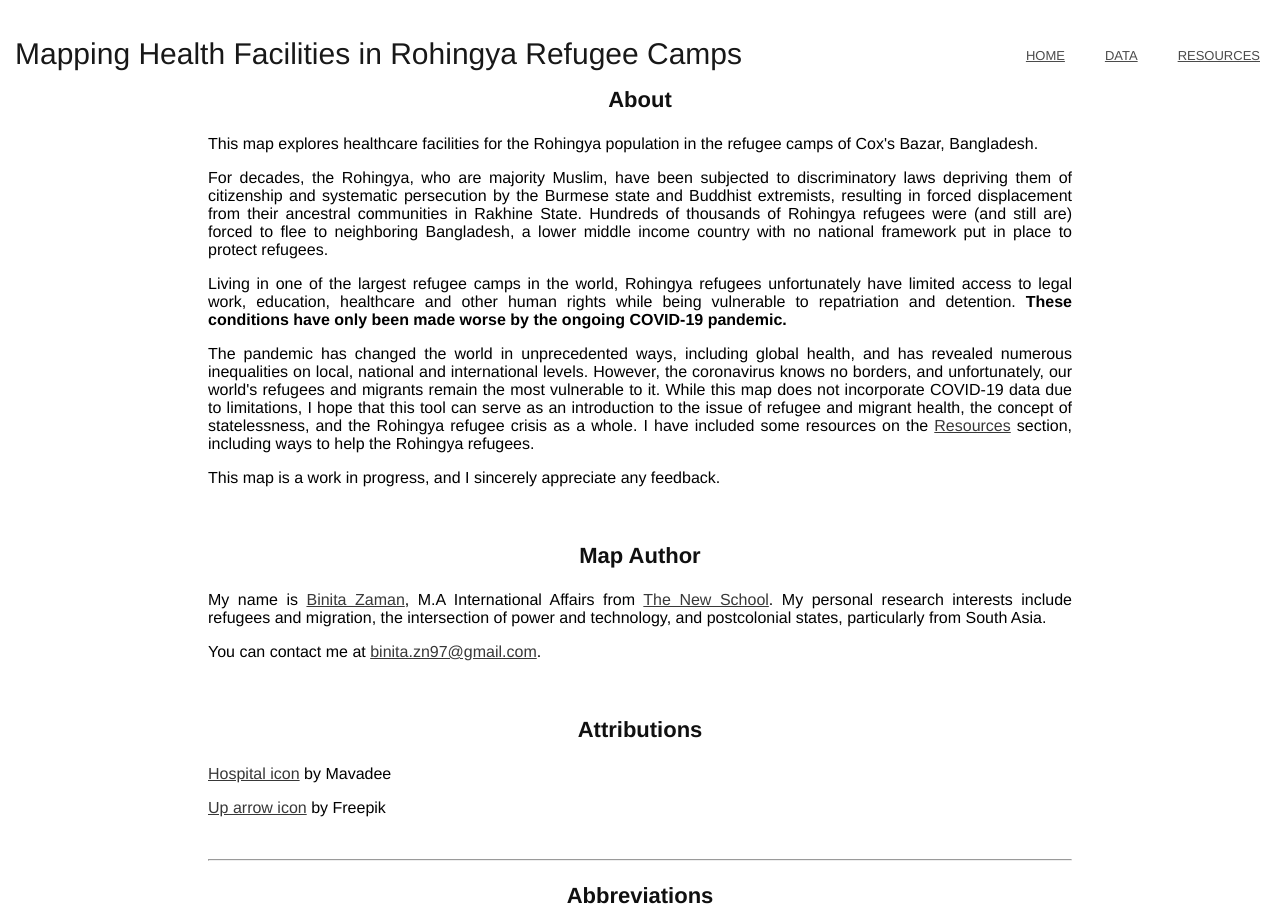
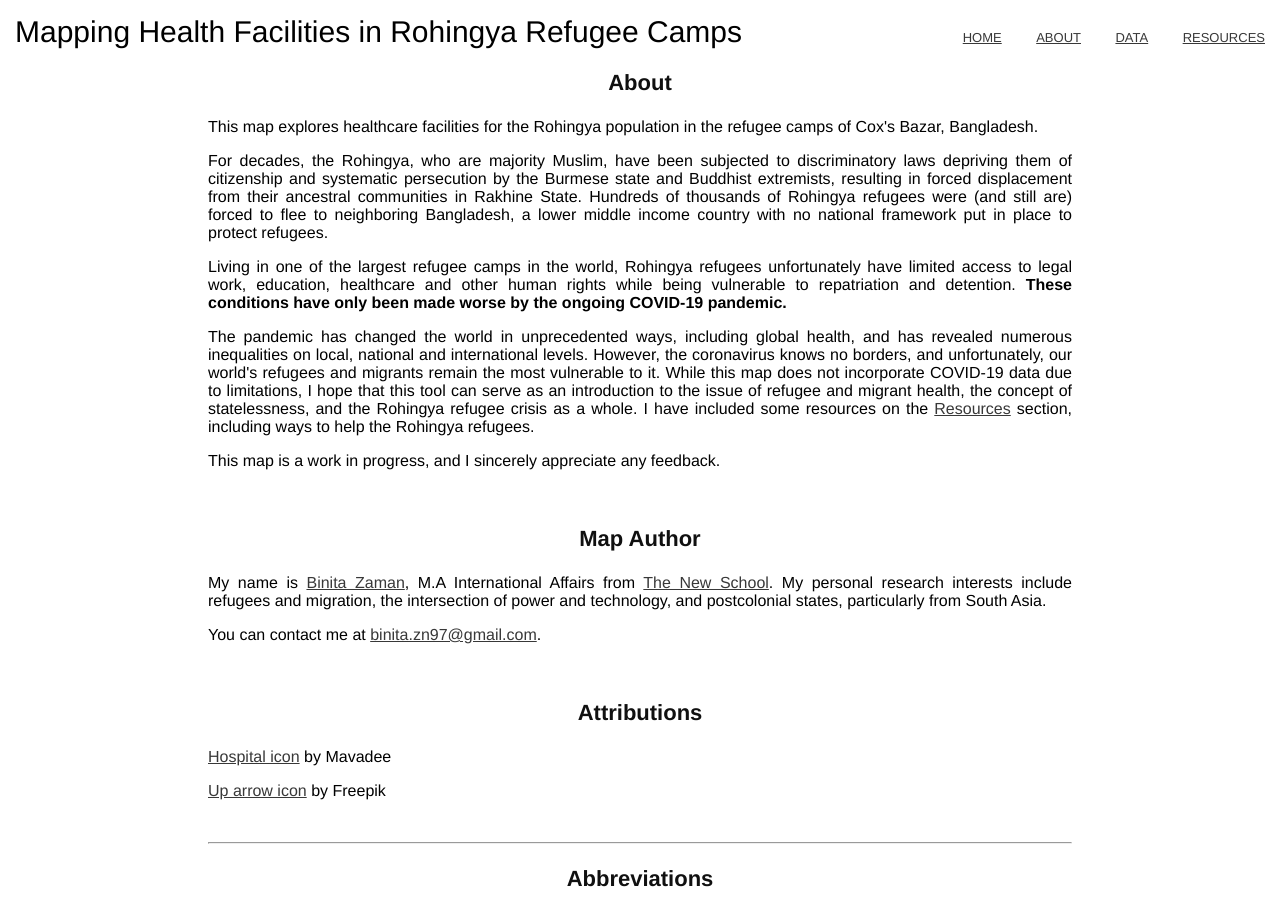
Before and after one commit to binitaz/rohingyahealthfacilities, a plain HTML site: page about.html in a window 1280 px wide. Shown: the top 912 px of the page. Drawn offline with nearby package versions, Linux system fonts and the light colour scheme; a script that the page names is missing.

Commit message:
🕰🌸 Updated with Glitch

```diff
--- a/about.html
+++ b/about.html
@@ -3,7 +3,7 @@
   <head>
     <script src="//code.jquery.com/jquery-1.11.1.min.js"></script>
     <title>About | Health Facilities in Rohingya Refugee Camps </title>
-  <meta name="viewport" content="initial-scale=1.0">
+  <meta name="viewport" content="device-width; initial-scale=1.0">
     <meta charset="utf-8">
 
     <meta name="description" content="This is a webmap exploring healthcare facilities for the Rohingya population in the refugee camps of Cox's Bazar, Bangladesh." />
@@ -27,29 +27,21 @@
 
   </head>
     <header>
-      <div class="navigation-bar">
-        <div style="float:left"><h1>Mapping Health Facilities in Rohingya Refugee Camps</h1></div>
-
-        <div class="navigation-buttons">
-          <a href="index.html">
-            home
-          </a>
-          <a href="data.html">
-            data
-          </a>
-          <a href="resources.html">
-            resources
-          </a>
-        </div>
-      </div>
+       <h1>Mapping Health Facilities in Rohingya Refugee Camps</h1>
+      <nav>
+          <ul>
+            <li><a href="index.html">home</a></li>
+            <li><a href="about.html">about</a></li>
+            <li><a href="data.html">data</a></li>
+            <li><a href="resources.html">resources</a></li>
+        </ul>
+      </nav>
     </header>
   <body>
     <div class="bodytext">
-      <p>
+
 <h3>
-
-
-   <center>About</center>
+<center>About</center>
     </h3>
     <div style="text-align: justify;">This map explores healthcare facilities for the Rohingya population in the refugee camps of Cox's Bazar, Bangladesh.
     <p>For decades, the Rohingya, who are majority Muslim, have been subjected to discriminatory laws depriving them of citizenship and systematic persecution by the Burmese state and Buddhist extremists, resulting in forced displacement from their ancestral communities in Rakhine State.
@@ -91,7 +83,7 @@ This map is a work in progress, and I sincerely appreciate any feedback.
 </div>
 <br>
 <hr>
-    <h3><center><p id="abbreviations">Abbreviations</p></center></h3>
+    <h3><center><a id="abbreviations" class="anchor">Abbreviations</a></center></h3>
     <center>ACF — Action Contre la Faim</center>
     <br><center>BDRCS — Bangladesh Red Crescent Society</center>
     <br><center>BRAC — Bangladesh Rehabilitation Assistance Committee</center>
@@ -129,7 +121,7 @@ This map is a work in progress, and I sincerely appreciate any feedback.
     <br><center>TB — Tuberculosis</center>
     <br><center>TMSS — Thengamara Mohila Sobuj Sangha</center>
     <br><center>YFS — Youth Friendly Services</center>
-    </p>
+
 
 <a href="#top"><img src="https://cdn.glitch.com/c3bd548f-8699-41ea-8020-3834314fef96%2Fup-arrow.png?v=1620537173683" width="30" height="25" alt="scroll to top"></a>
   </div>
--- a/style.css
+++ b/style.css
@@ -8,10 +8,21 @@ body {
 
 .bodytext {
   font-family: Helvetica Neue, Helvetica, Arial, sans-serif; ;
-  margin: auto;
+  padding-top:3rem;
   padding-left: 13rem;
   padding-right: 13rem;
+
 }
+
+header {
+width: 100%;
+height: 70px;
+background-color: #ffffff;
+position: fixed;
+top: 0;
+z-index: 9999;
+}
+
 
 h1 {
   font-family: Helvetica Neue, Helvetica, Arial, sans-serif;
@@ -24,6 +35,22 @@ h1 {
   top: -5px;
   align-items: center;
 }
+
+ul {
+  width: auto;
+  float: right;
+}
+
+li {
+  display: inline-block;
+  padding: 10px 15px;
+  font-variant: small-caps;
+  font-size: 18px;
+
+}
+
+
+
 
 h2 {
   font-family: Helvetica Neue, Helvetica, Arial, sans-serif;
@@ -56,6 +83,7 @@ a:visited {
 a:hover {
   color: green;
   cursor: pointer;
+  transition: 0.2s;
 }
 
 /* selected link */
@@ -64,25 +92,35 @@ a:active {
 }
 
 #map {
-  position: absolute;
+  position: relative;
   height: 100%;
   width: 100%;
 }
 
 .map-wrapper {
-  height: 100%;
+  max-height: 100%;
   max-width: 100%;
+  margin-top: 70px;
 }
 
 .buttons {
-  position: absolute;
-  top: 12px;
+  position: fixed;
+  top: 82px;
   right: 15px;
   z-index: 2000;
   display: block;
   float: center;
   text-align: right;
+  margin-left: 20px;
 }
+
+.anchor {
+  padding-top: 100px;
+  margin-top: -100%;
+  position: relative;
+
+ }
+
 
 /*
  * This is the main wrapper for the entire page.
@@ -103,34 +141,6 @@ a:active {
   border-color: #ededed;
   opacity: 0.9;
   position: relative;
-}
-
-/*
- * The buttons within the navigation bar
- */
-.navigation-buttons {
-  display: flex; /* Use flexbox. By default, elements within this will be horizontally oriented (row) */
-  align-items: center;
-  width: 100%;
-  height: 65px;
-  float: right;
-  justify-content: flex-end;
-  color: 000000;
-  position: relative;
-  font-variant: small-caps;
-  font-size: 18px;
-}
-
-/*
- * The links within the navigation-buttons element.
- */
-.navigation-buttons a {
-  padding-left: 20px; /* Adding padding to either side to space them out. */
-  padding-right: 20px;
-}
-
-.navigation-buttons a:hover {
-  color: green;
 }
 
 
```
Also changed, not shown: data.html (+10 -17 lines), index.html (+11 -19 lines), resources.html (+10 -16 lines).
